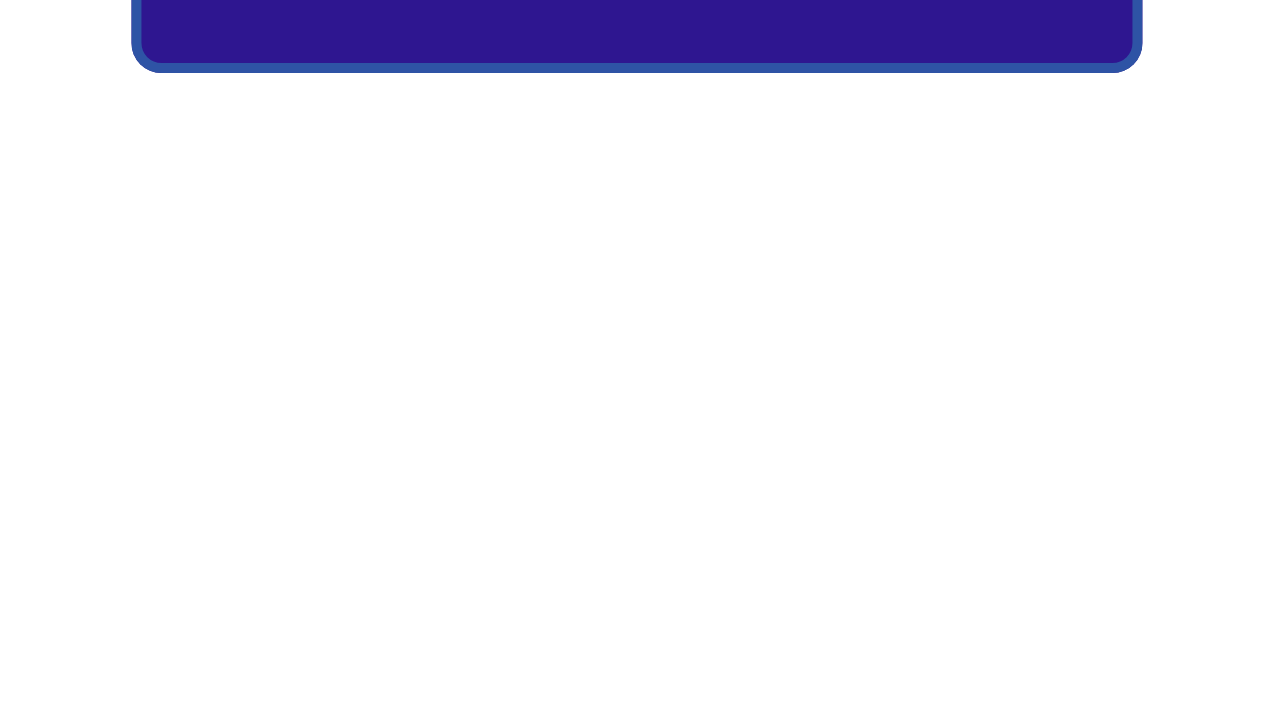
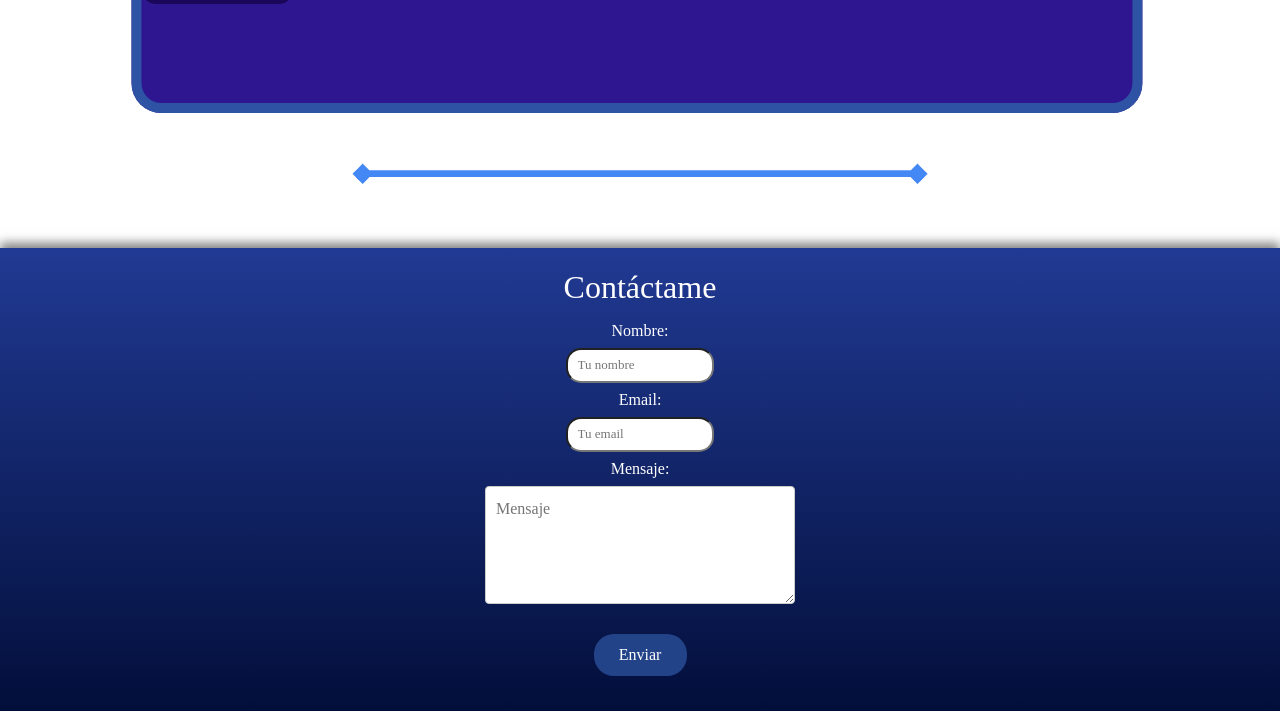
Before and after one commit to AguHDS/resume, a website with bundled scripts: page public/src/main/index.html in a window 1280 px wide. Shown: the part 1408-2119 px from the top of the page. Before the commit the page ends 1481 px from the top, so only its background shows below. Built offline with nearby package versions, Linux system fonts and the light colour scheme; files whose address does not match are found by name.

Commit message:
#06 finished frontend for footer

```diff
--- a/public/src/main/index.html
+++ b/public/src/main/index.html
@@ -80,12 +80,37 @@
       </div>
     </div>
     <div class="text-center">
-        <h1 title="features" aria-label="My features" tabindex="0">Caracteristicas</h1><br>
+      <h1 title="features" aria-label="My features" tabindex="0">Características</h1><br>
     </div>
-      <div class="separator" role="separator" aria-label="Section separator" tabindex="0">
-        <img id="divisor" alt="separator image" src="../images/divider.png">
+    <div class="separator" id="sep-1" role="separator" aria-label="Section separator" tabindex="0">
+      <img alt="separator image" src="../images/divider.png">
     </div>
     <div class="dynamic-feats" tabindex="0"></div>
+    <div class="separator" id="sep-2" role="separator" aria-label="Section separator" tabindex="0">
+      <img alt="separator image" src="../images/divider.png">
+    </div>
+    <footer class="contact-form">
+      <h2>Contáctame</h2>
+      <form action="/enviar" method="post">
+          <label for="nombre">Nombre:</label>
+          <input type="text" id="nombre" name="nombre" placeholder="Tu nombre" required>
+
+          <label for="email">Email:</label>
+          <input type="email" id="email" name="email"  placeholder="Tu email" required>
+
+          <label for="mensaje">Mensaje:</label>
+          <textarea id="mensaje" name="mensaje" rows="4" placeholder="Mensaje" required></textarea>
+
+          <div class="submit-container">
+            <input type="submit" value="Enviar">
+          </div>
+      </form>
+    <div class="footer-info">
+      <p>También podes contactarme por whatsapp: <svg xmlns="http://www.w3.org/2000/svg" width="16" height="16" fill="currentColor" class="bi bi-whatsapp" viewBox="0 0 16 16">
+        <path d="M13.601 2.326A7.85 7.85 0 0 0 7.994 0C3.627 0 .068 3.558.064 7.926c0 1.399.366 2.76 1.057 3.965L0 16l4.204-1.102a7.9 7.9 0 0 0 3.79.965h.004c4.368 0 7.926-3.558 7.93-7.93A7.9 7.9 0 0 0 13.6 2.326zM7.994 14.521a6.6 6.6 0 0 1-3.356-.92l-.24-.144-2.494.654.666-2.433-.156-.251a6.56 6.56 0 0 1-1.007-3.505c0-3.626 2.957-6.584 6.591-6.584a6.56 6.56 0 0 1 4.66 1.931 6.56 6.56 0 0 1 1.928 4.66c-.004 3.639-2.961 6.592-6.592 6.592m3.615-4.934c-.197-.099-1.17-.578-1.353-.646-.182-.065-.315-.099-.445.099-.133.197-.513.646-.627.775-.114.133-.232.148-.43.05-.197-.1-.836-.308-1.592-.985-.59-.525-.985-1.175-1.103-1.372-.114-.198-.011-.304.088-.403.087-.088.197-.232.296-.346.1-.114.133-.198.198-.33.065-.134.034-.248-.015-.347-.05-.099-.445-1.076-.612-1.47-.16-.389-.323-.335-.445-.34-.114-.007-.247-.007-.38-.007a.73.73 0 0 0-.529.247c-.182.198-.691.677-.691 1.654s.71 1.916.81 2.049c.098.133 1.394 2.132 3.383 2.992.47.205.84.326 1.129.418.475.152.904.129 1.246.08.38-.058 1.171-.48 1.338-.943.164-.464.164-.86.114-.943-.049-.084-.182-.133-.38-.232"/>
+      </svg> 341-3189431</p>
+    </div>
+  </footer>
 
     <script src="/src/main/main.js" type="module"></script>
     <script src="/src/features/features.js" type="module"></script>
--- a/public/src/styles/main-style.scss
+++ b/public/src/styles/main-style.scss
@@ -104,20 +104,103 @@ section.main {
     padding: 0;
   }
 }
-
+.text-center h1 {
+  margin-top: 20px;
+  font-size: 40px;
+}
 .separator img {
   text-align: center;
   display: block;
   margin: auto;
   width: 80%;
 }
+#sep {
+  &-1 {
+    margin-top: 10px;
+    margin-bottom: 50px;
+  }
+  &-2 {
+    margin-top: 50px;
+  }
+}
+
+footer {
+  box-shadow: 0 -5px 10px rgba(0, 0, 0, 0.5);
+  color: white;
+  background: linear-gradient(to bottom, rgb(33 58 147), rgb(0 11 52));
+  padding: 20px;
+  font-family: auto;
+  margin-top: 5%;
+  text-align: center;
+  padding-bottom: 25px;
+}
+form {
+  width: 100%;
+  position: relative;
+  display: flex;
+  justify-content: center;
+  flex-direction: column;
+  align-content: center;
+  flex-wrap: wrap;
+}
+input[type="text"], input[type="email"] {
+  height: 35px;
+  padding-left: 10px;
+  border-radius: 15px;
+  font-size: small;
+}
+textarea {
+  width: 100%;
+  width: auto;
+  padding: 10px;
+  margin: 5px 0;
+  box-sizing: border-box;
+  border: 1px solid #ccc;
+  border-radius: 4px;
+}
+.submit-container {
+  display: flex;
+  justify-content: center;
+  align-items: center;
+}
+input[type="submit"] {
+  background-color: #234389;
+  color: white;
+  padding: 9px;
+  border: none;
+  width: 50%;
+  margin-top: 30px;
+  border-radius: 20px;
+  cursor: pointer;
+}
+input[type="submit"]:hover {
+  background-color: #1f3d7e;
+}
+.footer-info {
+  position: relative;
+  top: 38px;
+  color: #c5c5c5;
+}
 
 // for PC device|
 @media screen and (max-width: 3841px) and (min-width: 1024px){
-  .separator img {
+  .separator  img {
     width: 45%;
   }
-
+  .contact-form label{
+    margin: 5px;
+  }
+  textarea {
+    width: 25%;
+  }
+  input[type="text"], input[type="email"] {
+    left: 6.5%;
+    position: relative;
+    width: 12%;
+  }
+  .submit-container input{
+    width: 30%;
+  }
 }
 //for mobile
 @media screen and (max-width: 820px) {
```
Also changed, not shown: public/images/whatsapp.svg (added), public/src/styles-compile/main-style.css, 1 other file. Lines whose indentation alone changed are shown as unchanged.
